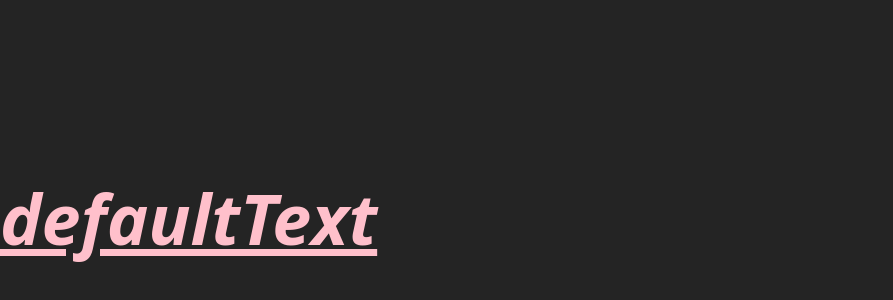
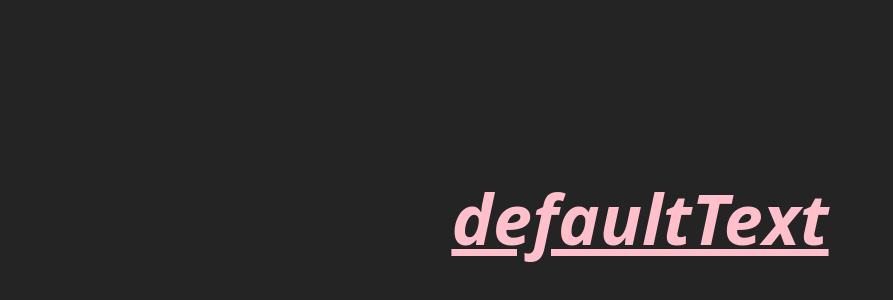
Before and after one commit to Xpaul6/courseproject_swagtodo, a React (Vite) app in the folder frontend/: page / in a window 1280 px wide. Shown: the part 182-482 px from the top of the page, without its empty margins (0-893 px from the left). Built offline with nearby package versions, Linux system fonts and the light colour scheme.

Commit message:
fix: components folder added

```diff
--- a/frontend/src/App.jsx
+++ b/frontend/src/components/App.jsx
@@ -1,5 +1,5 @@
 import { useState, useEffect } from 'react'
-import './styles/App.css'
+import '../styles/App.css'
 
 function App() {
   const [apiText, setApiText] = useState('defaultText');
--- a/frontend/src/main.jsx
+++ b/frontend/src/main.jsx
@@ -4,12 +4,13 @@ import { createBrowserRouter, RouterProvider } from 'react-router-dom'
 
 import './styles/main.css'
 
-import App from './App.jsx'
+import App from './components/App.jsx'
 
 const router = createBrowserRouter([
   {
     path: '/',
     element: <App />,
+    error: <div>404 not found</div>
   },
 ])
 
--- a/frontend/src/styles/main.css
+++ b/frontend/src/styles/main.css
@@ -25,7 +25,8 @@ a:hover {
 body {
   margin: 0;
   display: flex;
-  place-items: center;
+  align-items: center;
+  justify-content: center;
   min-width: 320px;
   min-height: 100vh;
 }
```
